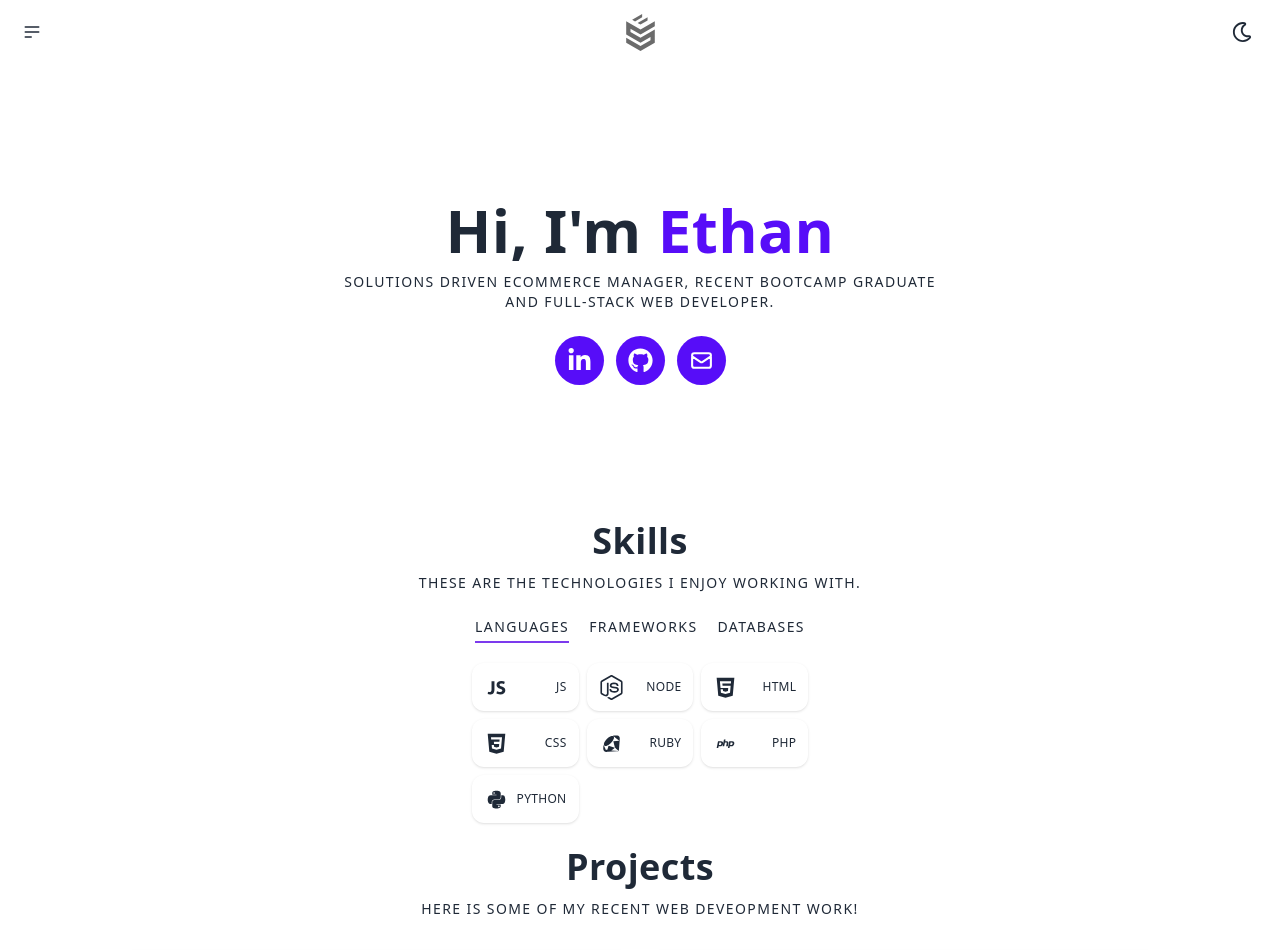
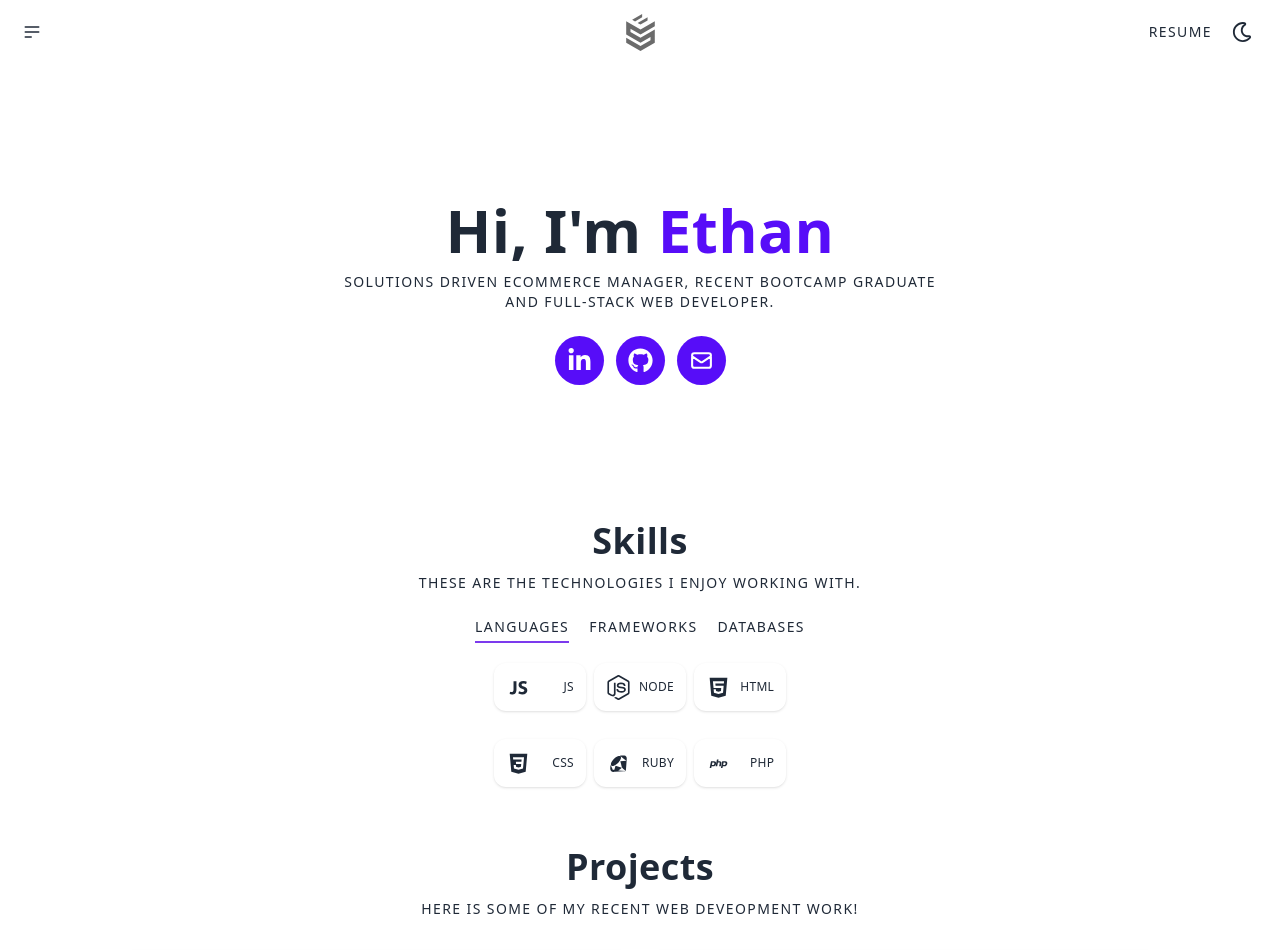
Before and after one commit to Ethansteip/Web-dev-portfolio, a Next.js app: page / in a window 1280 px wide. Shown: the top 950 px of the page. Built offline with nearby package versions, Linux system fonts and the light colour scheme.

Commit message:
added link to resume in navbar + dropdown

```diff
--- a/Data/skills_data.js
+++ b/Data/skills_data.js
@@ -67,11 +67,11 @@ export const languages = [
     name: "PHP",
     icon: <DiPhp size={25} />
   },
-  {
-    id: 7,
-    name: "Python",
-    icon: <DiPython size={25} />
-  },
+  // {
+  //   id: 7,
+  //   name: "Python",
+  //   icon: <DiPython size={25} />
+  // },
 ];
 
 export const databases = [
--- a/components/Navbar.jsx
+++ b/components/Navbar.jsx
@@ -15,6 +15,7 @@ const Navbar = (props) => {
           </label>
           <ul tabIndex={0} className="menu menu-compact dropdown-content mt-3 p-2 shadow bg-base-100 rounded-box w-52">
             <Link href="/" className="p-2 hover:bg-base-200 transition duration-300 ease-in-out rounded-lg">Home</Link>
+            <a target="_blank" href="https://resume.creddle.io/resume/39rfhusw3yx" className="p-2 hover:bg-base-200 transition duration-300 ease-in-out rounded-lg">Resume</a>
           </ul>
         </div>
       </div>
@@ -30,7 +31,9 @@ const Navbar = (props) => {
         </Link>
 
       </div>
-      <div className="navbar-end">
+
+      <div className="navbar-end flex gap-x-5">
+      <a target="_blank" href="https://resume.creddle.io/resume/39rfhusw3yx" className="hidden md:flex uppercase text-sm text-center tracking-widest">Resume</a>
       <button onClick={props.toggleDarkMode} className="mr-5">
         { props.darkModeState ? <FaRegMoon size={20}/> : <FiSun size={22}/>}
       </button>
```
